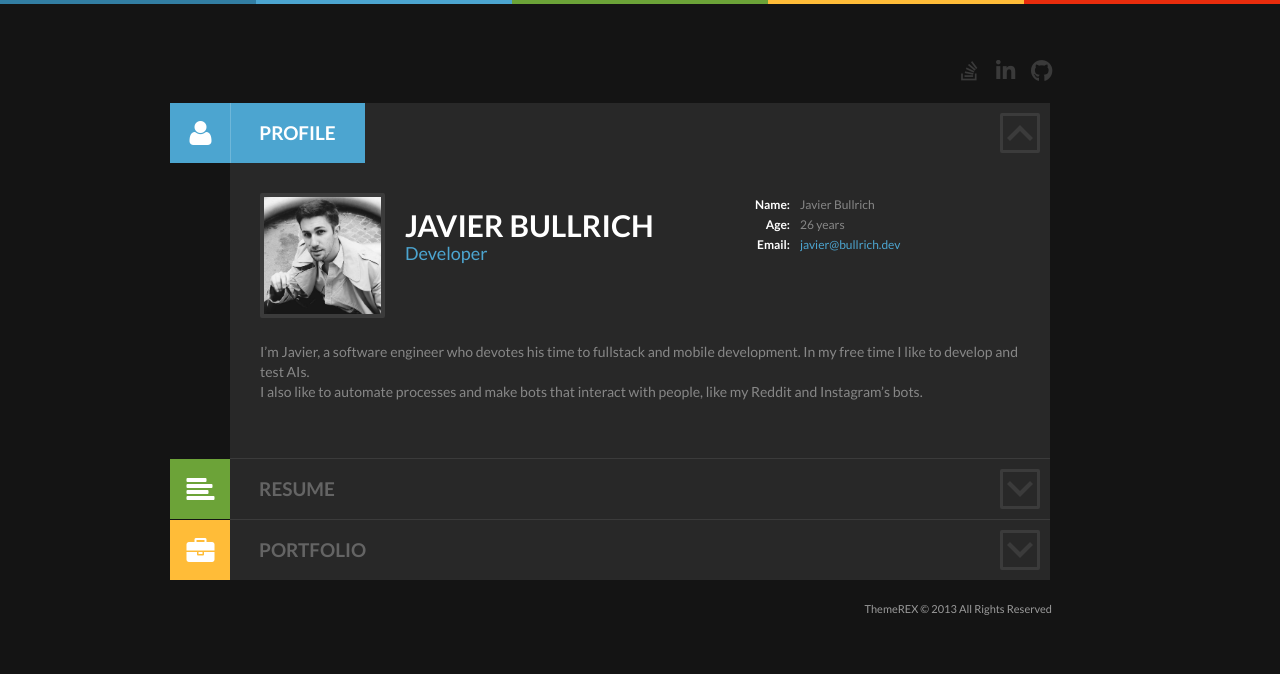
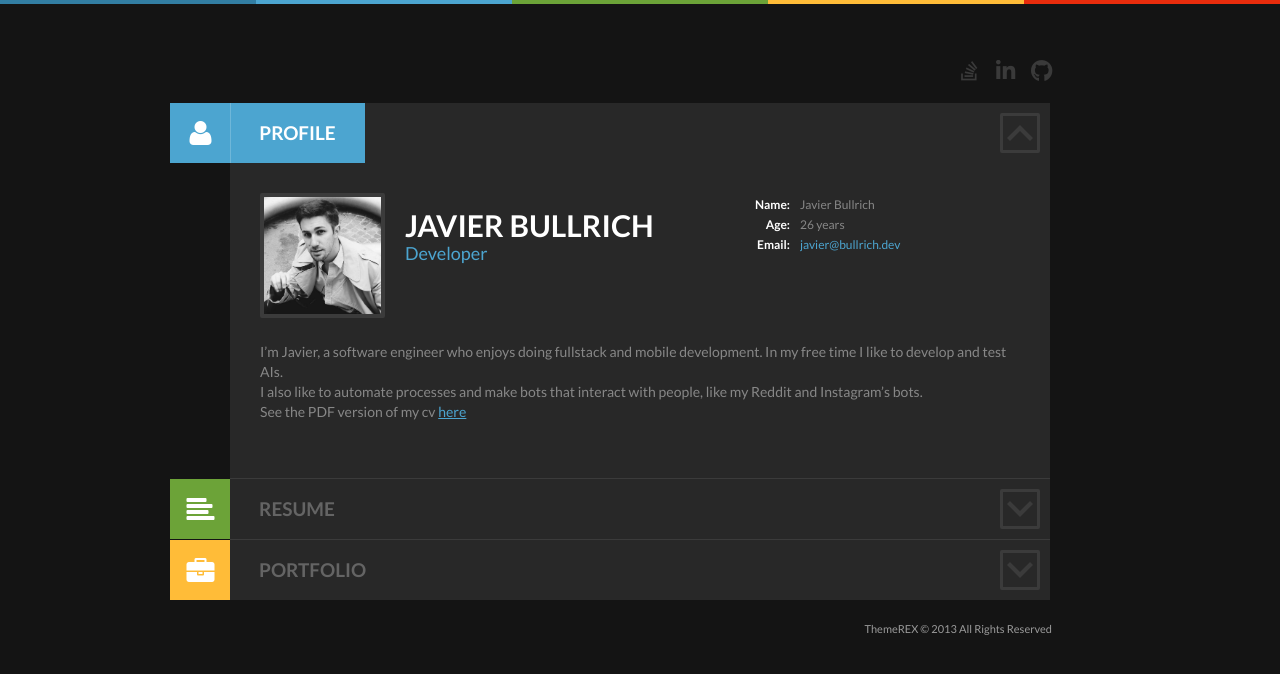
Before and after one commit to Bullrich/bullrich.github.io, a Jekyll site: the page built from index.md, in a window 1280 px wide. Shown: the top 674 px of the page. Built offline with Jekyll 4.4.1, drawn with Linux system fonts in a browser that asks for light colours; nearby versions of some CDN libraries; a script that is not in the unit is left out.

Commit message:
Small space fix and added new link to CV

```diff
--- a/_includes/resume.html
+++ b/_includes/resume.html
@@ -53,6 +53,7 @@
             o.parentNode.insertBefore(s, o);
           })();
         </script>
+        <br>
         <a href="certifications.html">See all certifications here</a>
       </aside>
 
--- a/_includes/sidebar.html
+++ b/_includes/sidebar.html
@@ -46,7 +46,7 @@
                 </div>
                 <div class="skills_row odd first"><span class="caption">English</span><span class="progressbar"><span data-process="90%" class="progress aqua"></span></span>
                 </div>
-                <!--div class="skills_row even"><span class="caption">French</span><span class="progressbar"><span data-process="60%" class="progress green"></span></span></div-->
+                <div class="skills_row even"><span class="caption">German</span><span class="progressbar"><span data-process="20%" class="progress green"></span></span></div>
             </div>
         </aside>
     </div>
--- a/index.md
+++ b/index.md
@@ -41,6 +41,8 @@ skills:
     - ActionScript 3
     - Solidity
 ---
-I'm Javier, a software engineer who devotes his time to fullstack and mobile development. In my free time I like to develop and test AIs.
+I'm Javier, a software engineer who enjoys doing fullstack and mobile development. In my free time I like to develop and test AIs.
 
 I also like to automate processes and make bots that interact with people, like my Reddit and Instagram's bots.
+
+See the PDF version of my cv [here](https://docs.google.com/document/d/1Hg6htF1YAUeUYulzGA8ypcN5wfboGtUL9D6zjcC09R8)
```
